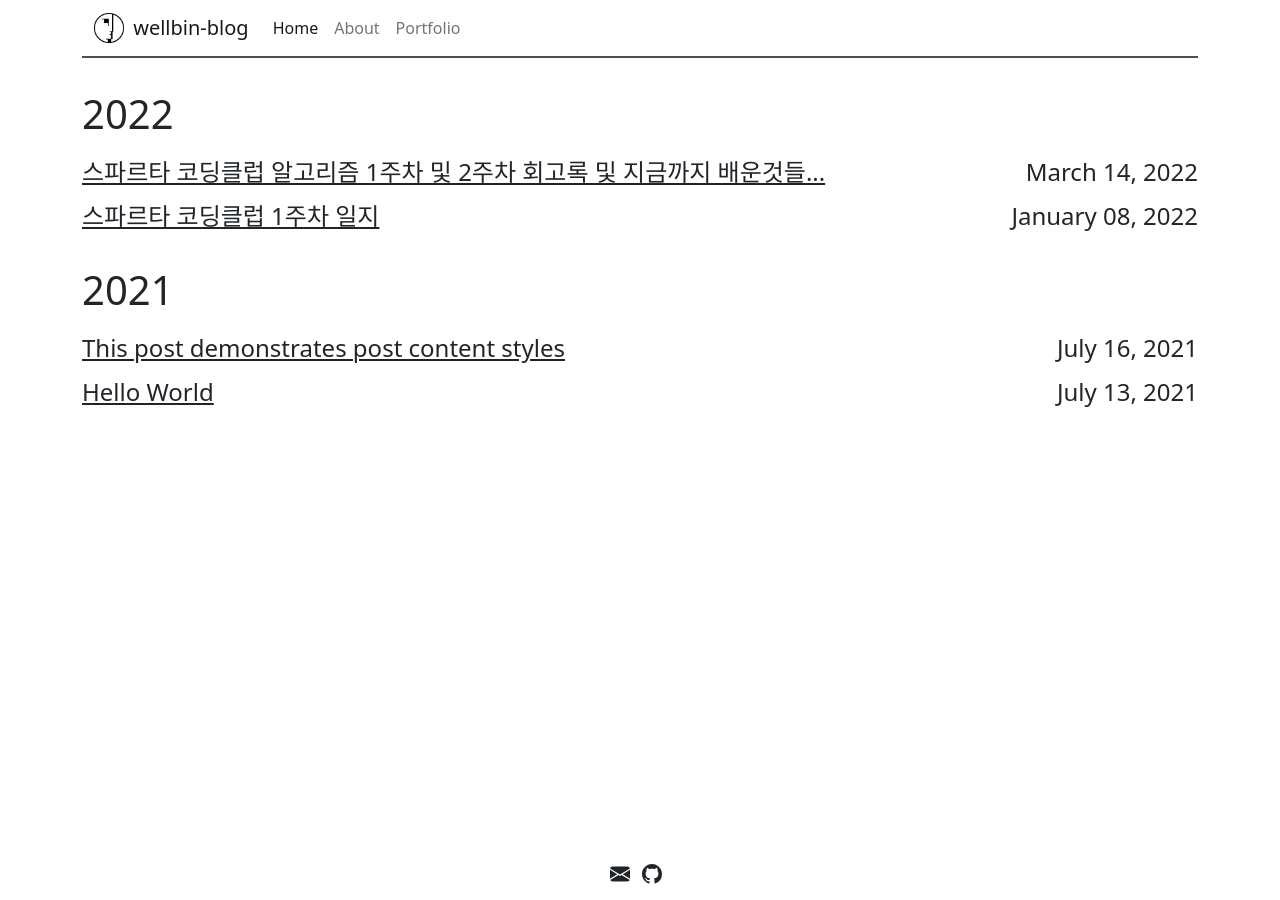
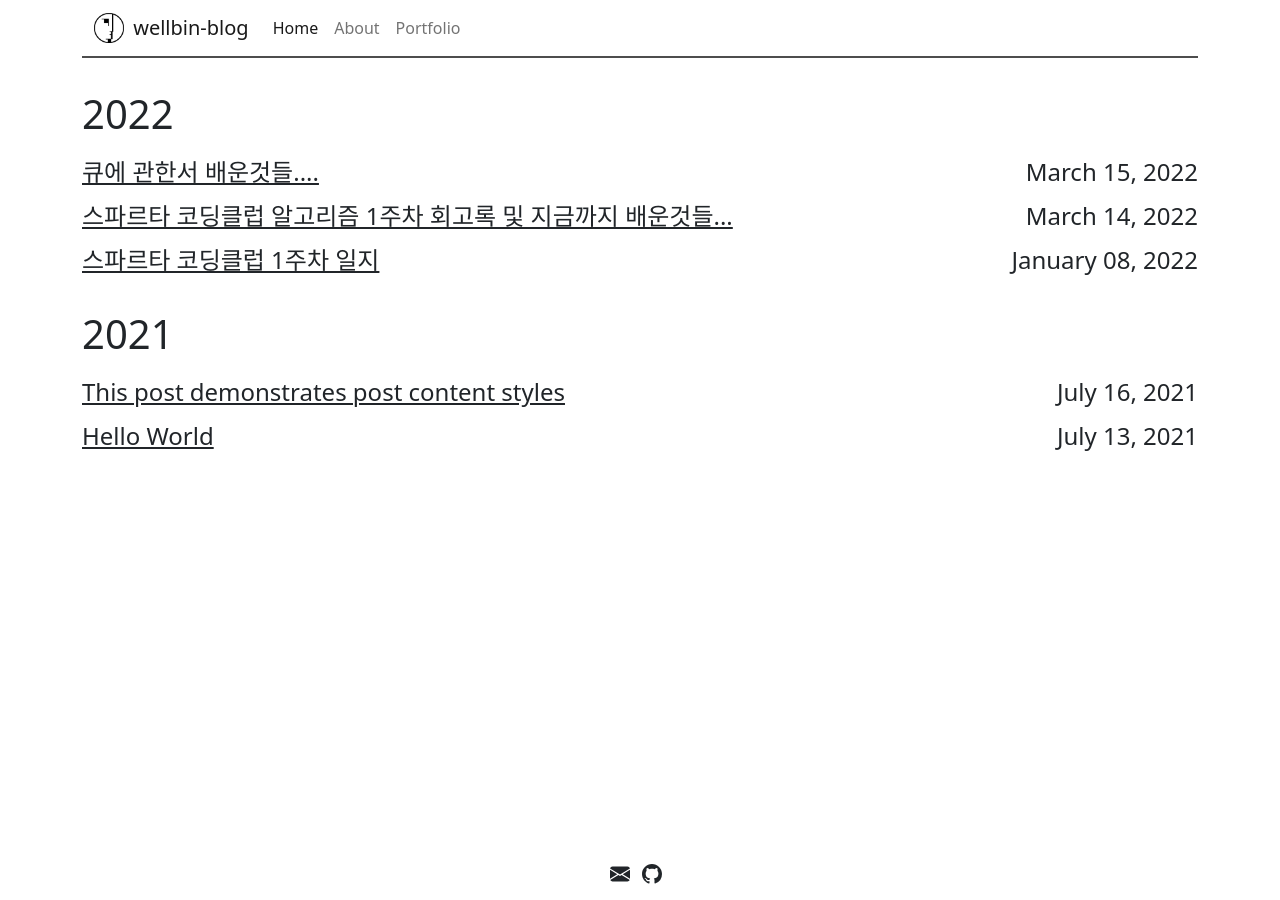
Before and after one commit to fomula91/fomula91.github.io, a Jekyll site: the page built from index.html, in a window 1280 px wide. Built offline with Jekyll 4.4.1, drawn with Linux system fonts in a browser that asks for light colours; part of the change alters nothing that is shown.

Commit message:
update post

````diff
--- a/_posts/2022-3-14-SpartaCodingClub-al1.md
+++ b/_posts/2022-3-14-SpartaCodingClub-al1.md
@@ -1,6 +1,6 @@
 ---
 layout: post
-title: 스파르타 코딩클럽 알고리즘 1주차 및 2주차 회고록 및 지금까지 배운것들...
+title: 스파르타 코딩클럽 알고리즘 1주차 회고록 및 지금까지 배운것들...
 ---
 
 
--- /dev/null
+++ b/_posts/2022-3-15-SpartaCodingClub-al2.md
@@ -0,0 +1,77 @@
+---
+layout: post
+title: 큐에 관한서 배운것들....
+---
+
+# 스택과 큐..
+#### 추상적 자료구조 ADS라 하더라...
+추상적 자료구조로써 코드로 표현하되, 가이드라인만 있는 개념으로 공부했다.
+스택과 큐는 상당히 고전적인 자료구조이며 스택은 거의 모든 애플리케이션에서 사용되는 단골 메뉴인것 같다.
+
+LIFO와 FIFO는 자주 거론되는 개념으로
+스택Stack -> Last In First Out(후입선출)로 표현되고 가장 마지막에 들어온 데이터가 가장 첫번째로 나간다고 이해하고 있으며, 예시로는 물건를 수직으로 쌓아온 형태로 설명할수 있을것 같다..
+큐Queue -> First In First Out(선입선출)로 표현되고 가장 처음 들어온 데이터가 가장 먼저 나간다고 이해하였다. 예시로는 대기열을 많이 이야기 하고 있다.
+
+#### 파이썬 알고리즘 인터뷰
+큐은 구현방법에 대해 파이썬으로 공부하였기 때문에 파이썬으로 구현한다.
+
+큐를 이용한 스택이 구현(leetcode 225)
+```python
+import collections
+class node:
+    def __init__(self):
+        self.queue = collections.deque()
+    def push(self, x: int) -> None:
+        self.queue.append(x)
+        for _ in range(len(self.queue) - 1):
+            self.queue.append(self.queue.popleft())
+    def pop(self) -> int:
+        return self.queue.popleft()
+    def top(self) -> int:
+        return self.queue[0]
+    def empty(self) -> bool:
+        return len(self.queue) == 0
+```
+
+스택을 이용한 큐 구현(leetcode 232)
+```python
+class MyQueue:
+    def __init__(self):
+        self.input = []
+        self.output = []
+    def push(self, x):
+        self.input.append(x)
+    def pop(self):
+        self.peek()
+        return self.output.pop()
+    def peek(self):
+        if not self.output:
+            while self.input:
+                self.output.append(self.input.pop())
+        return self.output[-1]
+    def empty(self):
+        return self.input == [] and self.output == []
+```
+
+원형 큐 디자인(leetcode 622)
+```python
+class MyCircleQueue:
+    def __init__(self, k:int):
+        self.queue = [None] * k
+        self.maxlength = k
+        self.front = 0
+        self.rear = 0
+    def enQueue(self, value: int) -> bool:
+        if self.queue[self.rear] is None:
+            self.queue[self.rear] = value
+            slef.rear = (self.rear +1) % self.maxlength
+            return True
+    def Front(self) -> int:
+        return -1 if self.queue[self.front] is None else self.queue[self.front]
+    def Rear(self) -> bool:
+        return -1 if self.queue[self.rear -1] is None else self.queue[self.rear -1]
+    def isEmpty(self) -> bool:
+        return self.front == self.rear and self.queue[self.front] is None
+    def isFull(self) -> bool:
+        return self.front == self.rear and self.queue[self.front] is not None
+```
````
